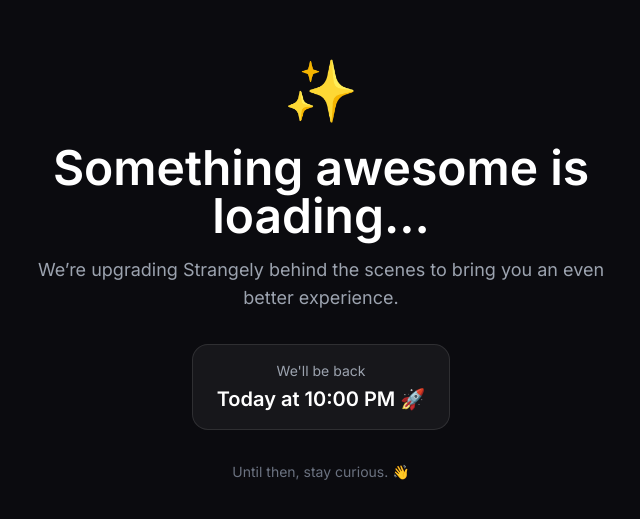
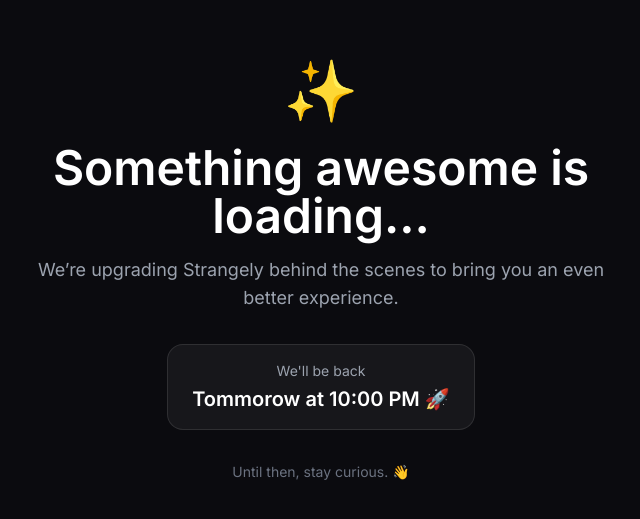
Before and after one commit to karanpatel47/Strangely, a React (Vite) app in the folder frontend/: page / in a window 1280 px wide. Shown: the part 129-648 px from the top of the page, without its empty margins (319-959 px from the left). Built offline with nearby package versions, Linux system fonts and the light colour scheme.

Commit message:
Update maintenance time from today to tomorrow

```diff
--- a/frontend/src/components/MaintenancePage.tsx
+++ b/frontend/src/components/MaintenancePage.tsx
@@ -19,7 +19,7 @@
                     </p>
 
                     <p className="text-xl font-semibold mt-1">
-                        Today at 10:00 PM 🚀
+                        Tommorow at 10:00 PM 🚀
                     </p>
                 </div>
 
```
